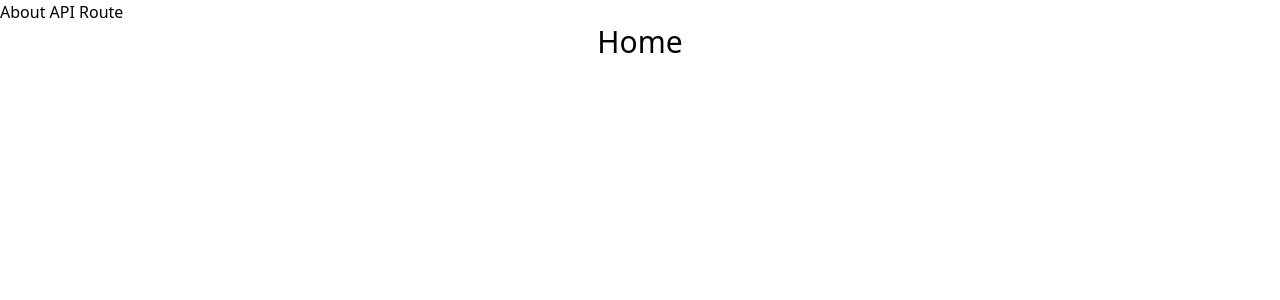
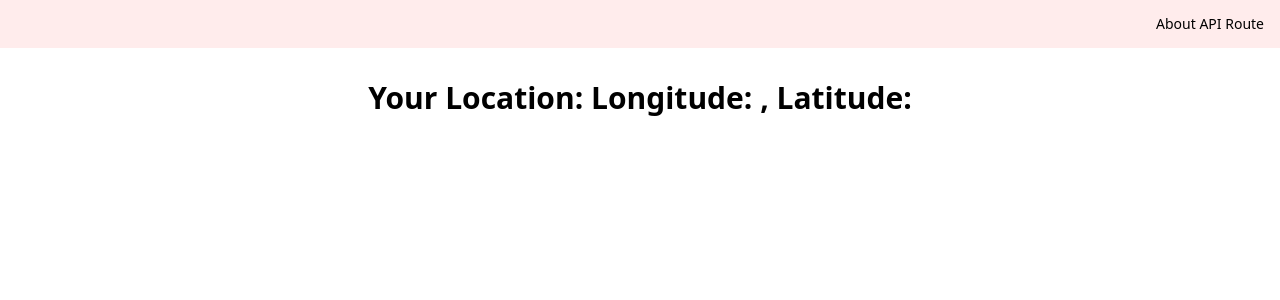
Before and after one commit to codingcat40/weather-forecaster, a React (Vite) app: page / in a window 1280 px wide. Shown: the top 300 px of the page. Built offline with nearby package versions, Linux system fonts and the light colour scheme; no server answers.

Commit message:
fetch current location

```diff
--- a/src/components/Home.jsx
+++ b/src/components/Home.jsx
@@ -1,9 +1,29 @@
-import React from 'react'
+import React, { useEffect, useState } from "react";
 
 const Home = () => {
+  const [location, setLocation] = useState({ latitude: "", longitude: "" });
+  const fetchCurrentLocation = () =>  {
+    navigator.geolocation.watchPosition((pos) => {
+          setLocation({latitude: pos.coords.latitude, longitude:  pos.coords.longitude});
+      })
+
+  }
+
+  useEffect(() => {
+    fetchCurrentLocation()
+  }, [])
   return (
-    <div className='text-center text-3xl'>Home</div>
-  )
-}
+    <div className="fixed top-20 w-full flex justify-center z-10 px-4">
+      <div className="text-center max-w-2xl">
+        <h1 className="text-3xl font-semibold mb-2">Your Location: Longitude: {location.longitude}, Latitude:  {location.latitude}</h1>
 
-export default Home
+        <p className="text-sm text-gray-700">
+          {/* search button here probably */}
+          {/* then todays weather or forecase */}
+        </p>
+      </div>
+    </div>
+  );
+};
+
+export default Home;
--- a/src/components/Navbar.jsx
+++ b/src/components/Navbar.jsx
@@ -1,14 +1,14 @@
-import React from 'react'
-import { Link } from 'react-router'
-import AboutAPI from './AboutAPI'
-
+import React from "react";
+import { Link } from "react-router";
 
 const Navbar = () => {
   return (
-    <nav className='sticky z-50'>
-        <Link to='/about-api'>About API Route</Link>
+    <nav className="fixed top-0 w-full h-12 bg-red-300/20 flex items-center justify-end px-4 z-50">
+      <Link to="/about-api" className="text-sm text-black hover:underline">
+        About API Route
+      </Link>
     </nav>
-  )
-}
+  );
+};
 
-export default Navbar
+export default Navbar;
```
